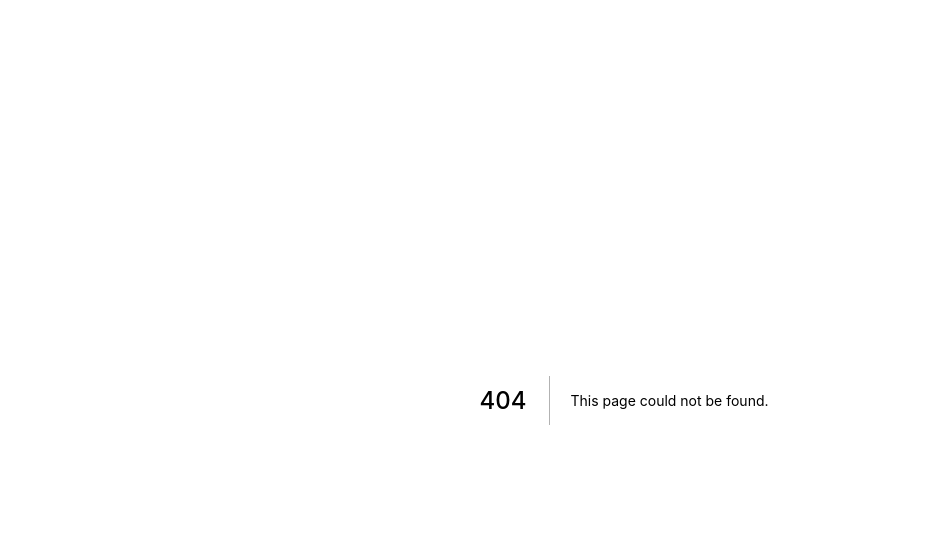
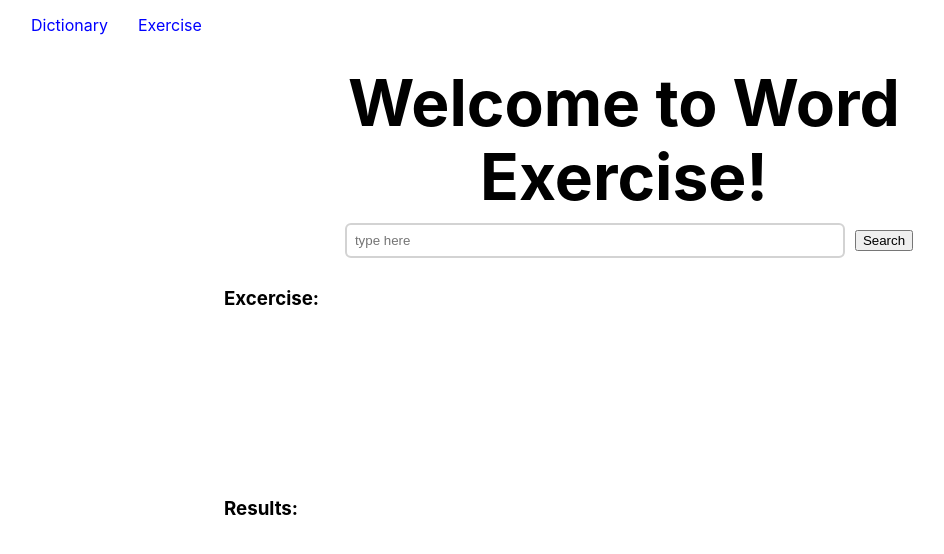
Before and after one commit to deepikachhabra323/dictionary, a Next.js app: page /exercise in a window 1280 px wide. Before the commit this address had no page. Shown: the top 554 px of the page, without its empty margins (16-960 px from the left). Built offline with nearby package versions, Linux system fonts and the light colour scheme.

Commit message:
fill in blanks page added

```diff
--- /dev/null
+++ b/pages/exercise.js
@@ -0,0 +1,119 @@
+import Head from "next/head";
+import { useState } from "react";
+import styles from "../styles/Home.module.css";
+const { v4: uuidv4 } = require("uuid");
+const axios = require("axios").default;
+
+var subscriptionKey = "bf400f67a2364b5f8a289cdc4c39ee40";
+var endpoint = "https://api.cognitive.microsofttranslator.com";
+
+// Add your location, also known as region. The default is global.
+// This is required if using a Cognitive Services resource.
+var location = "southeastasia";
+export default function Home() {
+  let [word, setWord] = useState("");
+  let [examples, setExamples] = useState({});
+
+  const callApi = (single, cb) => {
+
+    axios({
+      method: "GET",
+      url: `https://wordsapiv1.p.rapidapi.com/words/${single}`,
+      headers: {
+        "x-rapidapi-host": "wordsapiv1.p.rapidapi.com",
+        "x-rapidapi-key": "80d6e6da3dmsh6ef87e458499d63p1322b1jsn4b89906e9d22",
+      },
+    }).then(function (response) {
+      // cb2(response.data[0].translations[0].text);
+      let exampleSet = [];
+
+      response?.data?.results
+        .filter((res) => {
+          return res?.examples ? true : false;
+        })
+        .map((res) => {
+          return res.examples.map((w) => {
+            exampleSet.push(w.split(single).join('_________'));
+            cb(exampleSet)
+          });
+        });
+        // setExamples(final);
+      // setExamples({ ...examples, [single]: exampleSet });
+      console.log(response);
+    });
+  };
+  const getResults = () => {
+    let words = word.split(",");
+    let final = examples;
+    words.map((single) => {
+      if (!final[single]) {
+        // results[single] = [];
+        callApi(
+          single,
+          (exampleSet)=>{
+            final = { ...final, [single]: exampleSet }
+            setExamples(final);
+          }
+        );
+      }
+    });
+  };
+  return (
+    <div className={styles.container}>
+      <Head>
+        <title>Word Dictionary</title>
+      </Head>
+      <nav>
+        <span style={{padding:'15px',color:'blue',display:'inline-block'}}>
+          <a href="/">Dictionary</a>
+        </span>
+        <span style={{padding:'15px',color:'blue',display:'inline-block'}}>
+          <a href="/exercise">Exercise</a>
+        </span>
+      </nav>
+      <main className={styles.main} style={{alignItems:'normal',maxWidth:'800px',margin:'auto'}}>
+        <h1 className={styles.title}>Welcome to Word Exercise!</h1>
+        <form
+        style={{textAlign:'center'}}
+          onSubmit={(e) => {
+            e.preventDefault();
+            getResults(e);
+          }}
+        >
+          <input
+            onChange={(e) => {
+              setWord(e.target.value);
+            }}
+            className={styles.search}
+            value={word}
+            placeholder="type here"
+          />
+          <button type="submit">Search</button>
+        </form>
+        <h3>Excercise:</h3>
+        {Object.keys(examples).map((word, i) => {
+          return (
+            <div key={`example${i}`}>
+              <h4>{word}</h4>
+              <div>
+                {examples[word].map((e) => {
+                  return <span>{1+i}. {e}<br/></span>;
+                })}
+              </div>
+            </div>
+          );
+        })}
+        <section style={{marginTop:'150px'}}>
+        <h3>Results:</h3>
+        {Object.keys(examples).map((word, i) => {
+          return (
+            // <div >
+              <span key={`result${i}`}>{1+i}. {word} </span>
+            // </div>
+          );
+        })}
+        </section>
+      </main>
+    </div>
+  );
+}
```
Also changed, not shown: pages/index.js (+8 -1 lines).
